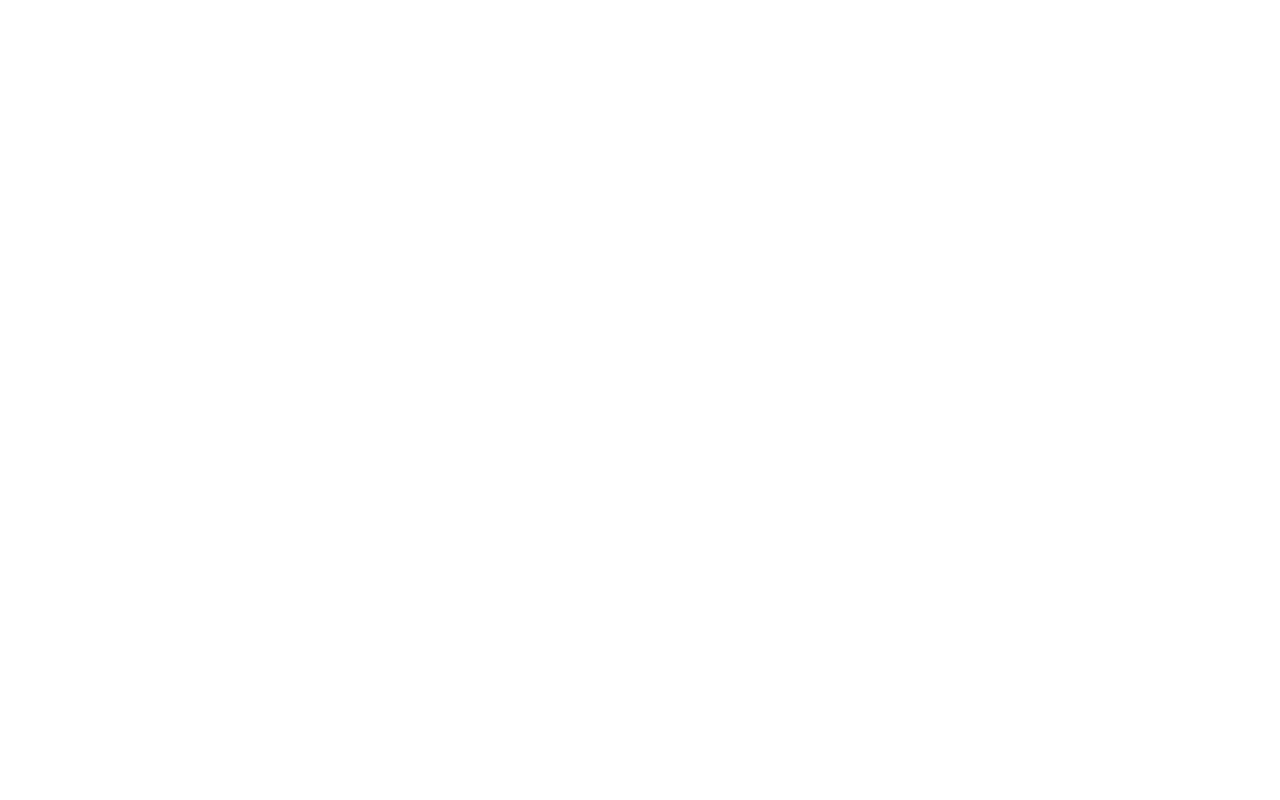
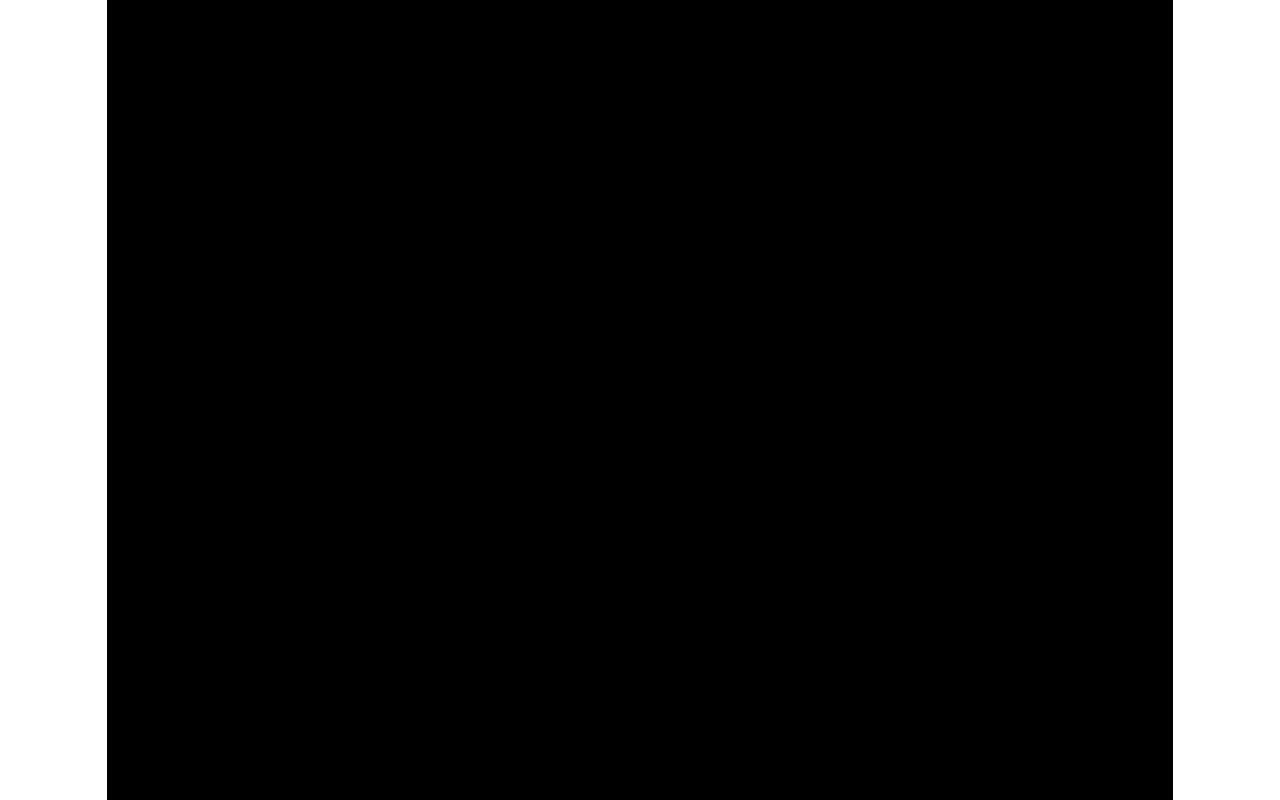
Before and after one commit to Tengu712/forgetful-savant, a website built with webpack: page pages/game/index.html in a window 1280 px wide. Built offline with nearby package versions, Linux system fonts and the light colour scheme.

Commit message:
feat: create base GLWrapper

```diff
--- a/pages/game/index.html
+++ b/pages/game/index.html
@@ -5,6 +5,28 @@
   <meta charset="utf-8">
   <title>稗田阿求は筆を執る　～ Forgetful Savant</title>
   <script type="text/javascript" src="index.js"></script>
+  <style>
+    body {
+      width: 100%;
+      height: 100%;
+      margin: 0;
+      padding: 0;
+      overflow: hidden;
+    }
+    #canvas-wrapper {
+      position: relative;
+      width: 100%;
+      height: 100%;
+      margin: 0;
+      vertical-align: bottom;
+    }
+    #canvas {
+      display: block;
+      width: 100%;
+      height: 100%;
+      margin: 0 auto;
+    }
+  </style>
 </head>
 
 <body>
--- /dev/null
+++ b/src/graphics/gl/GLWrapper.ts
@@ -0,0 +1,103 @@
+const VERTEX_SHADER_IN_POS_LOCATION: number = 0
+
+const VERTEX_SHADER_CODE: string = `#version 300 es
+layout (location = 0) in vec4 inPos;
+void main() {
+  gl_Position = inPos;
+}`
+
+const FRAGMENT_SHADER_CODE: string = `#version 300 es
+precision highp float;
+out vec4 outCol;
+void main() {
+  outCol = vec4(1.0);
+}`
+
+function createShader(gl: WebGL2RenderingContext, type: number, code: string): WebGLShader {
+  const shader = gl.createShader(type)
+  if (shader === null) {
+    throw new Error("createShader(): failed to create a shader: " + type)
+  }
+  gl.shaderSource(shader, code)
+  gl.compileShader(shader)
+  if (!gl.getShaderParameter(shader, WebGL2RenderingContext.COMPILE_STATUS)) {
+    gl.deleteShader(shader)
+    throw new Error("createShader(): failed to compile a shader: " + type)
+  }
+  return shader
+}
+
+function createProgram(gl: WebGL2RenderingContext, vertexShader: WebGLShader, fragmentShader: WebGLShader): WebGLProgram {
+  const program = gl.createProgram()
+  if (program === null) {
+    throw new Error("createProgram(): failed to create a program.")
+  }
+  gl.attachShader(program, vertexShader)
+  gl.attachShader(program, fragmentShader)
+  gl.linkProgram(program)
+  if (!gl.getProgramParameter(program, WebGL2RenderingContext.LINK_STATUS)) {
+    gl.deleteProgram(program)
+    throw new Error("createProgram(): failed to link a program.")
+  }
+  return program
+}
+
+export class GLWrapper {
+  private readonly gl: WebGL2RenderingContext
+
+  public static readonly VIEWPORT_WIDTH: number = 1280
+  public static readonly VIEWPORT_HEIGHT: number = 960
+
+  public constructor() {
+    // init canvas
+    const canvasOpt = document.getElementById("canvas")
+    if (canvasOpt === null) {
+      throw new Error("GLWrapper(): failed to get canvas.")
+    }
+    const canvas = canvasOpt as HTMLCanvasElement
+    const resizing = () => {
+      let w = window.innerWidth
+      let h = window.innerHeight
+      if (w * 3 / 4 < h) {
+        h = w * 3 / 4
+      } else {
+        w = h * 4 / 3
+      }
+      canvas.width = w
+      canvas.height = h
+      canvas.style.width = w + "px"
+      canvas.style.height = h + "px"
+    }
+    resizing()
+    window.addEventListener("resize", resizing)
+
+    // init WebGL2
+    const glOpt = canvas.getContext("webgl2")
+    if (glOpt === null) {
+      throw new Error("GLWrapper(): failed to get webgl2 context.")
+    }
+    this.gl = glOpt
+
+    // init shader program
+    const vertShader = createShader(this.gl, WebGL2RenderingContext.VERTEX_SHADER, VERTEX_SHADER_CODE)
+    const fragShader = createShader(this.gl, WebGL2RenderingContext.FRAGMENT_SHADER, FRAGMENT_SHADER_CODE)
+    const program = createProgram(this.gl, vertShader, fragShader)
+    this.gl.useProgram(program)
+
+    // TODO: get locations
+
+    // configure rendering settings
+    this.gl.clearColor(0, 0, 0, 1)
+    this.gl.viewport(0, 0, GLWrapper.VIEWPORT_WIDTH, GLWrapper.VIEWPORT_HEIGHT)
+    this.gl.enable(WebGL2RenderingContext.BLEND)
+    this.gl.blendFunc(WebGL2RenderingContext.SRC_ALPHA, WebGL2RenderingContext.ONE_MINUS_SRC_ALPHA)
+  }
+
+  public clear() {
+    this.gl.clear(WebGL2RenderingContext.COLOR_BUFFER_BIT)
+  }
+
+  public flush() {
+    this.gl.flush()
+  }
+}
--- a/src/index.ts
+++ b/src/index.ts
@@ -1,5 +1,15 @@
+import { GLWrapper } from "@/graphics/gl/GLWrapper"
+
 function main() {
-  console.log("hello world")
+  const gl = new GLWrapper()
+
+  const loop = (timeStamp: DOMHighResTimeStamp) => {
+    gl.clear()
+    gl.flush()
+    requestAnimationFrame(loop)
+  }
+
+  loop(0)
 }
 
 document.addEventListener("DOMContentLoaded", main)
--- a/tsconfig.json
+++ b/tsconfig.json
@@ -6,7 +6,8 @@
     "esModuleInterop": true,
     "forceConsistentCasingInFileNames": true,
     "strict": true,
-    "skipLibCheck": true
+    "skipLibCheck": true,
+    "paths": { "@/*": ["./src/*"] }
   },
   "include": [ "src/**/*" ]
 }
--- a/webpack.config.js
+++ b/webpack.config.js
@@ -2,6 +2,9 @@ const path = require('path');
 module.exports = {
   mode: 'production',
   entry: './out/index.js',
+  resolve: {
+    alias: { "@": path.resolve(__dirname, "out") }
+  },
   output: {
     path: path.resolve(__dirname, 'pages/game'),
     filename: 'index.js'
```
